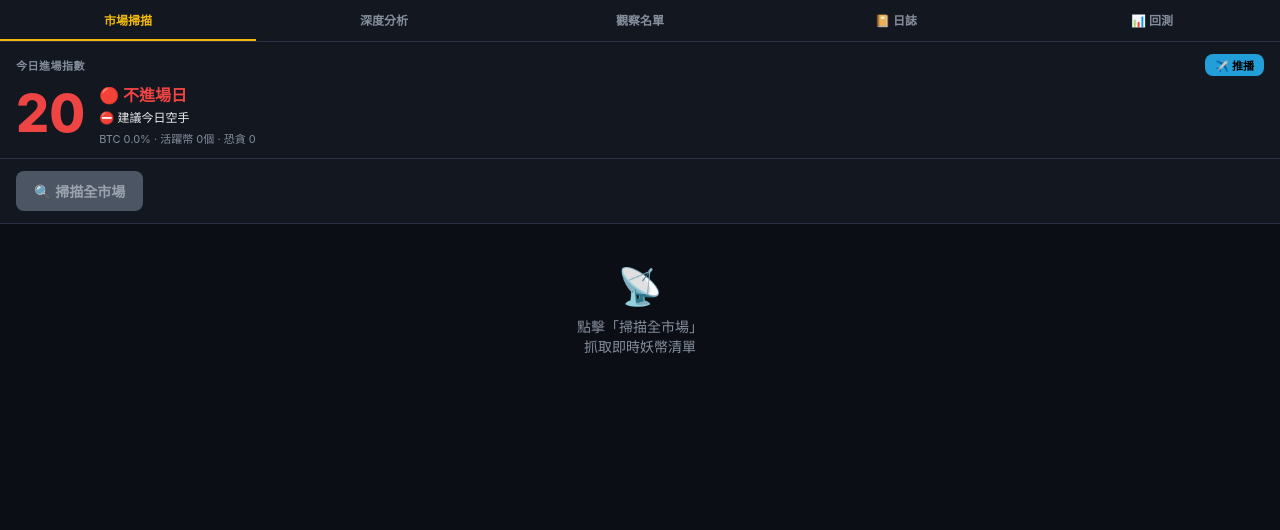
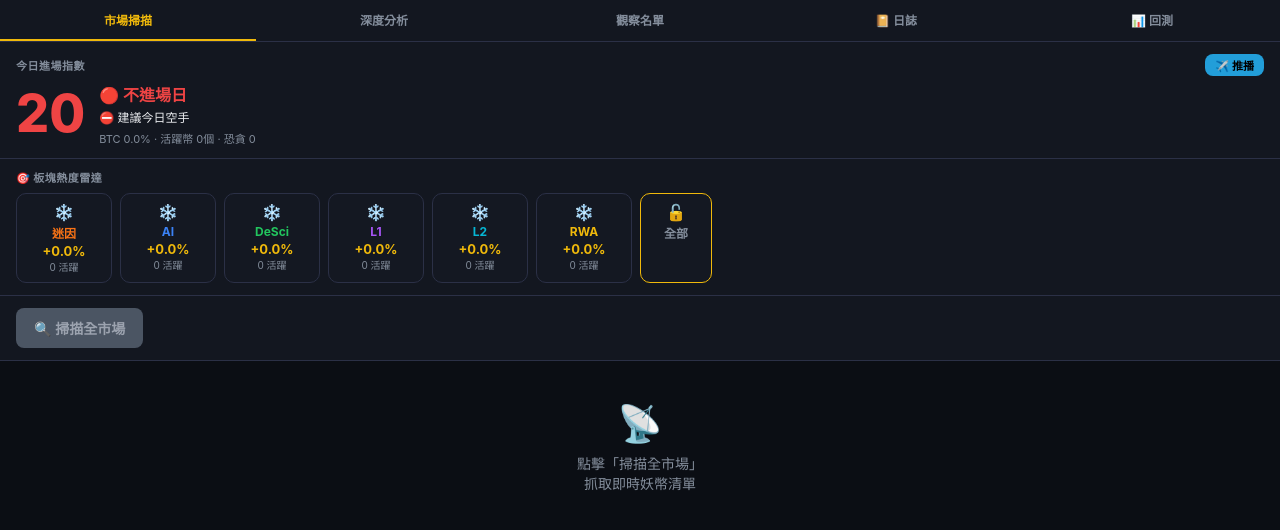
Before and after one commit to nicepolo/lana-monitor, a Flask app: page / in a window 1280 px wide. Shown: the part 55-585 px from the top of the page. Run offline with Flask 3, Linux system fonts and the light colour scheme; data that the repository does not hold is empty.

Commit message:
v3.0 缺口5：板塊熱度雷達

```diff
--- a/app.py
+++ b/app.py
@@ -950,6 +950,62 @@ def _parse_ts(ts_str):
     except Exception:
         return datetime.min.replace(tzinfo=timezone.utc)
 
+# ── 缺口5：板塊熱度雷達 ───────────────────────────────────────
+
+SECTOR_COINS = {
+    '迷因':  ['DOGE','SHIB','PEPE','WIF','BONK','FLOKI','MOG','TRUMP','GIGGLE'],
+    'AI':    ['FET','AGIX','RNDR','TAO','WLD','AKT','SKYAI'],
+    'DeSci': ['BIO','GRT','VITA','RIF'],
+    'L1':    ['SOL','AVAX','APT','SUI','SEI'],
+    'L2':    ['ARB','OP','MATIC','STRK','ZK'],
+    'RWA':   ['ONDO','OM','LINK','MAKER'],
+}
+SECTOR_COLORS = {
+    '迷因': '#f97316', 'AI': '#3b82f6', 'DeSci': '#22c55e',
+    'L1':   '#a855f7', 'L2': '#06b6d4', 'RWA':   '#f0b90b',
+}
+
+def compute_sector_heat():
+    # 一次抓所有板塊幣的 24h ticker
+    all_coins = list({c for cs in SECTOR_COINS.values() for c in cs})
+    symbols = json.dumps([f"{c}USDT" for c in all_coins])
+    try:
+        r = requests.get(
+            "https://data-api.binance.vision/api/v3/ticker/24hr",
+            params={"symbols": symbols}, timeout=15)
+        tickers = {t["symbol"][:-4]: float(t.get("priceChangePercent", 0)) for t in r.json()}
+    except Exception:
+        tickers = {}
+
+    result = []
+    for sector, coins in SECTOR_COINS.items():
+        changes = [tickers[c] for c in coins if c in tickers]
+        if not changes:
+            result.append({"sector": sector, "avg_change": 0, "hot_count": 0,
+                           "temp": "❄️", "label": "冷卻", "color": SECTOR_COLORS.get(sector,'#9ca3af'), "coins": coins})
+            continue
+        avg = round(sum(changes) / len(changes), 2)
+        hot = sum(1 for c in changes if c >= 5)
+        if avg >= 8:   temp, label = "🔥", "噴發"
+        elif avg >= 2: temp, label = "🌡", "暖場"
+        else:          temp, label = "❄️", "冷卻"
+        result.append({
+            "sector": sector, "avg_change": avg, "hot_count": hot,
+            "temp": temp, "label": label,
+            "color": SECTOR_COLORS.get(sector, '#9ca3af'), "coins": coins
+        })
+    result.sort(key=lambda x: x["avg_change"], reverse=True)
+    return result
+
+
+@app.route("/api/sector_heat")
+def api_sector_heat():
+    try:
+        return jsonify({"ok": True, "data": compute_sector_heat()})
+    except Exception as e:
+        return jsonify({"ok": False, "error": str(e)}), 500
+
+
 # ── 缺口6：今日進場指數 ───────────────────────────────────────
 
 def compute_entry_index():
@@ -1094,6 +1150,16 @@ def api_entry_index_telegram():
             lines.append(f"• 市場成交量：{vol['ratio']}x 7d均量  {vol['note']}")
         if fg.get('val') is not None:
             lines.append(f"• 恐慌貪婪：{fg['val']}（{fg['text']}）")
+        # 板塊熱度
+        try:
+            sectors = compute_sector_heat()
+            if sectors:
+                lines.append("")
+                lines.append("🎯 <b>板塊溫度</b>")
+                for s in sectors[:4]:
+                    lines.append(f"{s['temp']} {s['sector']}（均{s['avg_change']:+.1f}%，{s['hot_count']}個活躍幣）")
+        except Exception:
+            pass
         lines += ["", "⚠️ 僅供參考，不構成投資建議"]
         text = "\n".join(lines)
         resp = requests.post(
--- a/templates/index.html
+++ b/templates/index.html
@@ -252,6 +252,13 @@
     </div>
     <div id="entryIndexBody"><div style="color:var(--muted);font-size:13px">載入中...</div></div>
   </div>
+  <!-- 板塊熱度雷達 -->
+  <div id="sectorHeatCard" style="padding:10px 16px 4px;background:var(--bg2);border-bottom:1px solid #2b3046">
+    <div style="font-size:11px;color:var(--muted);font-weight:700;letter-spacing:.5px;margin-bottom:8px">🎯 板塊熱度雷達</div>
+    <div id="sectorHeatBody" style="display:flex;gap:8px;overflow-x:auto;padding-bottom:8px;scrollbar-width:none">
+      <div style="color:var(--muted);font-size:13px">載入中...</div>
+    </div>
+  </div>
   <div style="padding:12px 16px;background:var(--bg2);display:flex;gap:8px;border-bottom:1px solid #2b3046;flex-wrap:wrap">
     <button class="btn" onclick="loadScan()" id="btnScan">🔍 掃描全市場</button>
     <button class="btn secondary" onclick="loadScan()" id="btnRefresh" style="display:none">重新整理</button>
@@ -549,7 +556,7 @@ function switchTab(t) {
   document.querySelectorAll(".page").forEach(el => el.classList.remove("active"));
   event.target.classList.add("active");
   document.getElementById(`page-${t}`).classList.add("active");
-  if (t === "scan")      loadEntryIndex();
+  if (t === "scan")      { loadEntryIndex(); loadSectorHeat(); }
   if (t === "watchlist") loadWatchlist();
   if (t === "journal")   initJournalPage();
   if (t === "backtest")  initBacktestPage();
@@ -559,6 +566,61 @@ function toast(msg, dur=2500) {
   const el = document.getElementById("toast");
   el.textContent = msg; el.classList.add("show");
   setTimeout(() => el.classList.remove("show"), dur);
+}
+
+// ── 板塊熱度雷達 ──────────────────────────────────────────
+let _sectorFilter = null;  // null = 全部，string = 板塊名稱
+
+async function loadSectorHeat() {
+  try {
+    const r = await fetch('/api/sector_heat');
+    const j = await r.json();
+    if (!j.ok) return;
+    const sectors = j.data;
+    const body = document.getElementById('sectorHeatBody');
+    body.innerHTML = sectors.map(s => {
+      const chgStr = (s.avg_change >= 0 ? '+' : '') + s.avg_change.toFixed(1) + '%';
+      const isActive = _sectorFilter === s.sector;
+      return `<div onclick="filterBySector('${s.sector}',this)" style="
+        flex:0 0 auto;min-width:96px;background:${isActive ? s.color+'33' : '#141822'};
+        border:1.5px solid ${isActive ? s.color : '#2b3046'};border-radius:10px;
+        padding:8px 10px;cursor:pointer;text-align:center;transition:all .2s">
+        <div style="font-size:16px">${s.temp}</div>
+        <div style="font-size:12px;font-weight:700;color:${s.color};margin:2px 0">${s.sector}</div>
+        <div style="font-size:13px;font-weight:700;color:${s.avg_change>=2?'#0ecb81':s.avg_change>=-1?'#f0b90b':'#f6465d'}">${chgStr}</div>
+        <div style="font-size:10px;color:var(--muted)">${s.hot_count} 活躍</div>
+      </div>`;
+    }).join('') + `<div onclick="filterBySector(null,this)" style="
+        flex:0 0 auto;min-width:72px;background:#141822;border:1.5px solid ${_sectorFilter===null?'var(--acc)':'#2b3046'};
+        border-radius:10px;padding:8px 10px;cursor:pointer;text-align:center">
+        <div style="font-size:16px">🔓</div>
+        <div style="font-size:12px;font-weight:700;color:var(--muted);margin:2px 0">全部</div>
+      </div>`;
+    // Store sector coins map for filtering
+    window._sectorCoinsMap = {};
+    sectors.forEach(s => { window._sectorCoinsMap[s.sector] = s.coins; });
+  } catch(e) { console.warn('sector heat err', e); }
+}
+
+function filterBySector(sector, el) {
+  _sectorFilter = sector;
+  // Re-render sector heat to update active state
+  loadSectorHeat();
+  // Filter scan results if available
+  if (!Object.keys(_scanDataMap).length) { toast('請先掃描市場'); return; }
+  if (!sector) {
+    // Show all
+    renderScan(Object.values(_scanDataMap));
+    return;
+  }
+  const coins = (window._sectorCoinsMap || {})[sector] || [];
+  const filtered = Object.values(_scanDataMap).filter(d => coins.includes(d.coin.toUpperCase()));
+  if (!filtered.length) {
+    document.getElementById('scanResult').innerHTML = `<div class="empty"><div class="empty-icon">❄️</div>${sector} 板塊目前無活躍幣</div>`;
+  } else {
+    renderScan(filtered);
+  }
+  toast(`🎯 ${sector} 板塊 ${filtered.length} 個幣`);
 }
 
 // ── 今日進場指數 ──────────────────────────────────────────
@@ -1906,6 +1968,7 @@ document.addEventListener('DOMContentLoaded', () => {
   fetchWatchlist();
   loadRiskStatus();
   loadEntryIndex();
+  loadSectorHeat();
 });
 </script>
 </body>
```
